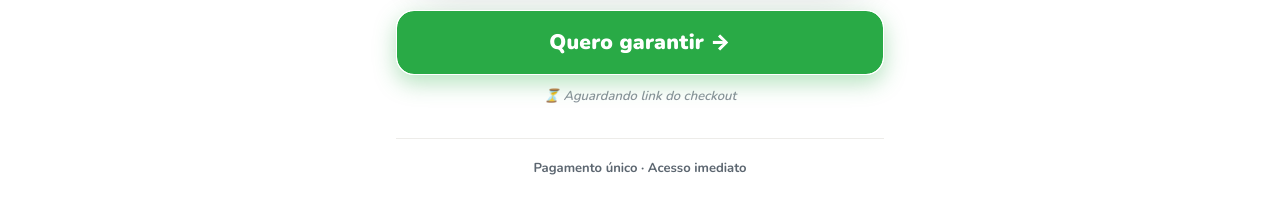
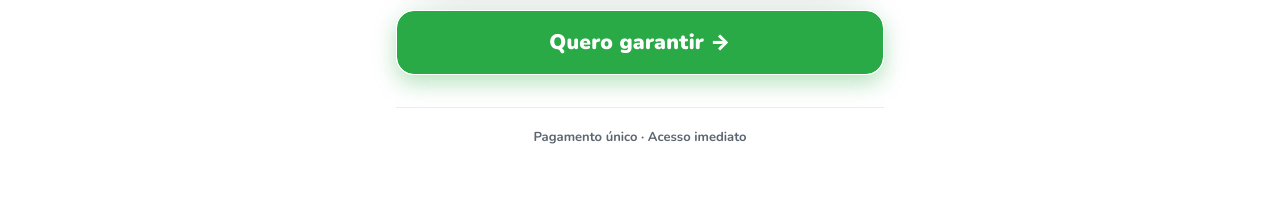
Before and after one commit to projetosdeclientes/upsell-lista-de-compras, a plain HTML site: page index.html in a window 1280 px wide. Shown: the part 713-926 px from the top of the page. Drawn offline with nearby package versions, Linux system fonts and the light colour scheme.

Commit message:
Configura link do checkout e remove aviso de aguardando

```diff
--- a/index.html
+++ b/index.html
@@ -181,6 +181,7 @@ body {
   font-weight: 900;
   letter-spacing: 0.01em;
   line-height: 1.2;
+  text-decoration: none;
   cursor: pointer;
   box-shadow: var(--shadow-cta);
   transition: background 150ms ease, transform 150ms ease, box-shadow 150ms ease;
@@ -205,14 +206,6 @@ body {
 @media (prefers-reduced-motion: reduce) {
   .cta, .alert-bar { animation: none; }
   * { transition-duration: 0.01ms !important; }
-}
-
-.cta-note {
-  margin: 12px 0 0;
-  font-size: 13px;
-  font-weight: 600;
-  font-style: italic;
-  color: var(--meta);
 }
 
 /* ── 7. Rodapé de confiança ────────────────────────────── */
@@ -265,10 +258,9 @@ body {
     <figcaption class="product__badge" data-od-id="offer-badge">Oferta especial</figcaption>
   </figure>
 
-  <!-- 6. CTA (sem link configurado) -->
+  <!-- 6. CTA (link de checkout configurado) -->
   <section class="action" data-od-id="action">
-    <button class="cta" type="button" data-od-id="cta-button">Quero garantir →</button>
-    <p class="cta-note" data-od-id="wait-note">⏳ Aguardando link do checkout</p>
+    <a class="cta" href="https://pay.cakto.com.br/3fzwgt7_1045680" data-od-id="cta-button">Quero garantir →</a>
   </section>
 
   <!-- 7. Rodapé de confiança -->
```
